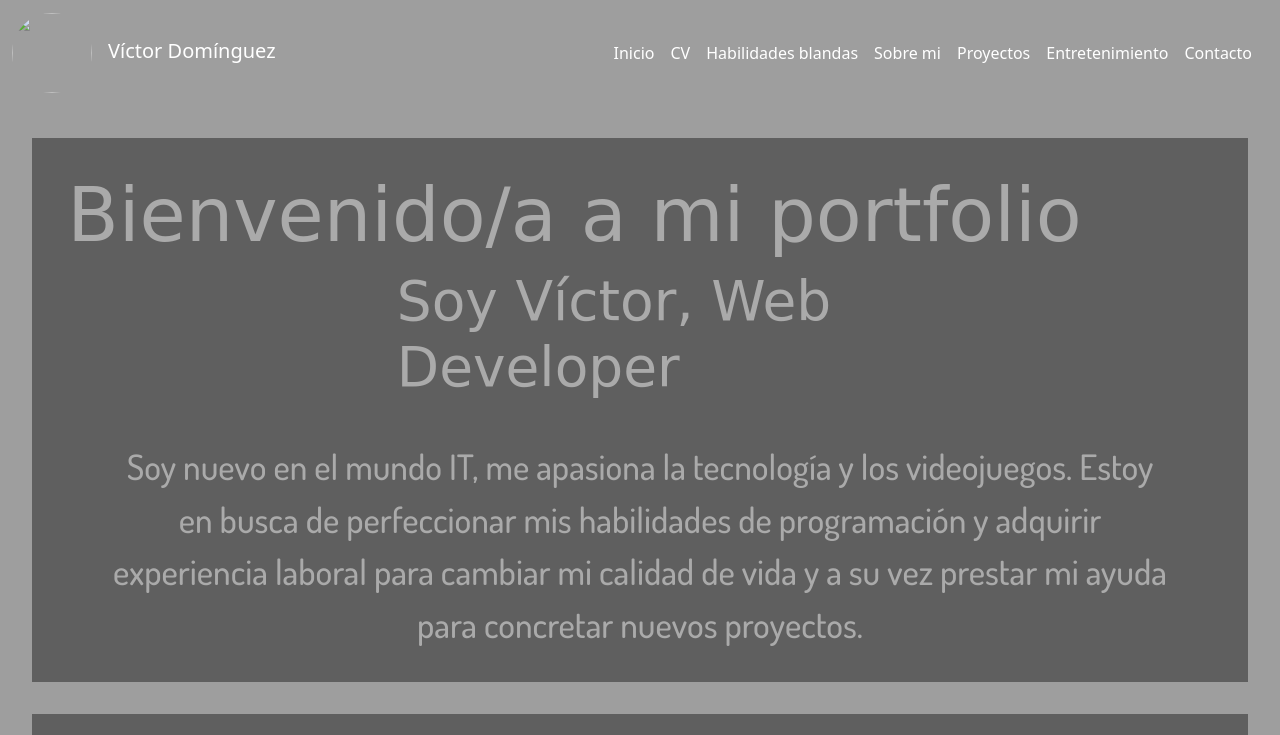
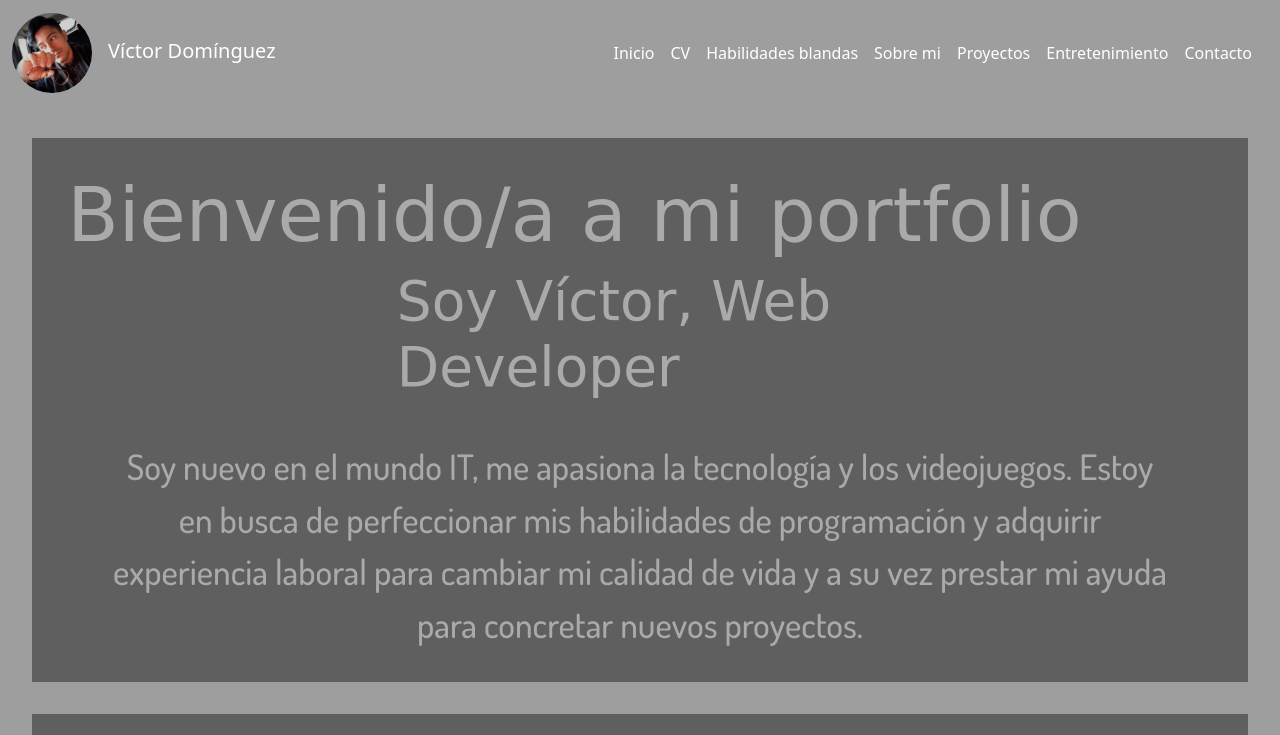
Before and after one commit to Viprototype/Mi-Portfolio-Web, a plain HTML site: page index.html in a window 1280 px wide. Shown: the top 735 px of the page. Drawn offline with nearby package versions, Linux system fonts and the light colour scheme; the site is published under a folder, as on GitHub Pages, so addresses that start at the root find nothing; a web font is replaced by a local one.

Commit message:
Update index.html

```diff
--- a/index.html
+++ b/index.html
@@ -19,7 +19,7 @@
   <nav class="navbar navbar-expand-lg">
       <div class="container-fluid">
         <a class="navbar-brand" href="/index.html">
-          <img id="foto-perfil" src="/imagenes/Perfil.jpg" alt="">Víctor Domínguez
+          <img id="foto-perfil" src="./imagenes/Perfil.jpg" alt="">Víctor Domínguez
         </a>
         <button class="navbar-toggler" type="button" data-bs-toggle="collapse" data-bs-target="#navbarNav" aria-controls="navbarNav" aria-expanded="false" aria-label="Toggle navigation">
             <span class="navbar-toggler-icon"></span>
```
